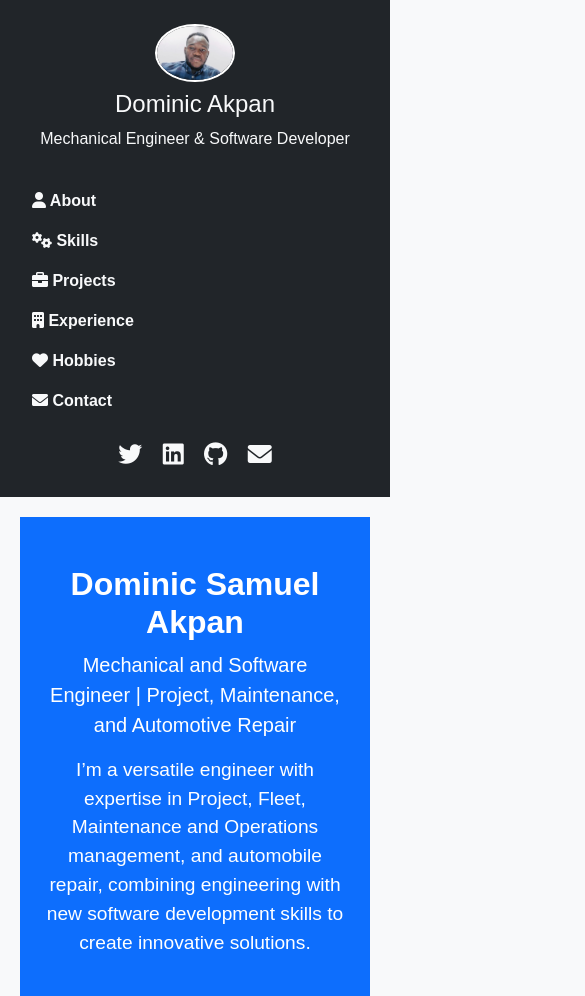
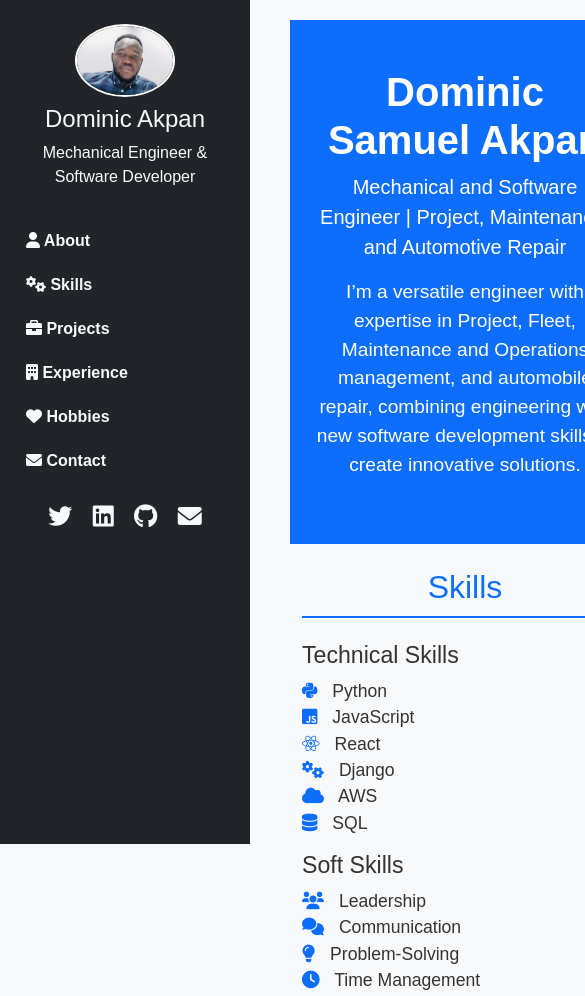
Before and after one commit to Dominicksam/dominicksam.github.io, a plain HTML site: page index.html in a window 390 px wide. Shown: the top 996 px of the page, 585 px wide, since content can reach past the window. Drawn offline with nearby package versions, Linux system fonts and the light colour scheme.

Commit message:
Portfolio site2

```diff
--- a/styles.css
+++ b/styles.css
@@ -14,6 +14,8 @@ body {
     background-color: #212529;
     color: #f8f9fa;
     padding-top: 20px;
+    overflow-y: auto;
+    z-index: 1000;
 }
 
 #sidebar .profile img {
@@ -34,10 +36,13 @@ body {
 #sidebar nav a {
     color: #adb5bd;
     font-weight: bold;
+    display: block;
+    padding: 10px;
 }
 
 #sidebar nav a:hover {
     color: #fff;
+    background-color: #0d6efd;
 }
 
 #sidebar .social-links a {
@@ -61,7 +66,6 @@ header {
     background-color: #071e42;
     color: white;
     padding: 20px 10px;
-    flex-grow: calc();
 }
 
 header h2 {
@@ -154,31 +158,4 @@ section h2 {
 /* Footer */
 footer {
     background-color: #343a40;
-    color: #f8f9fa;
-    font-size: 0.9em;
 }
-
-/* Media queries for responsive adjustments */
-@media (max-width: 768px) {
-    #sidebar {
-        width: 100%;
-        height: auto;
-        position: relative;
-    }
-
-    #main-content {
-        margin-left: 0;
-    }
-
-    header {
-        padding: 40px 10px;
-    }
-
-    header h2 {
-        font-size: 2em;
-    }
-
-    #sidebar .profile img {
-        width: 80px;
-    }
-}
```
